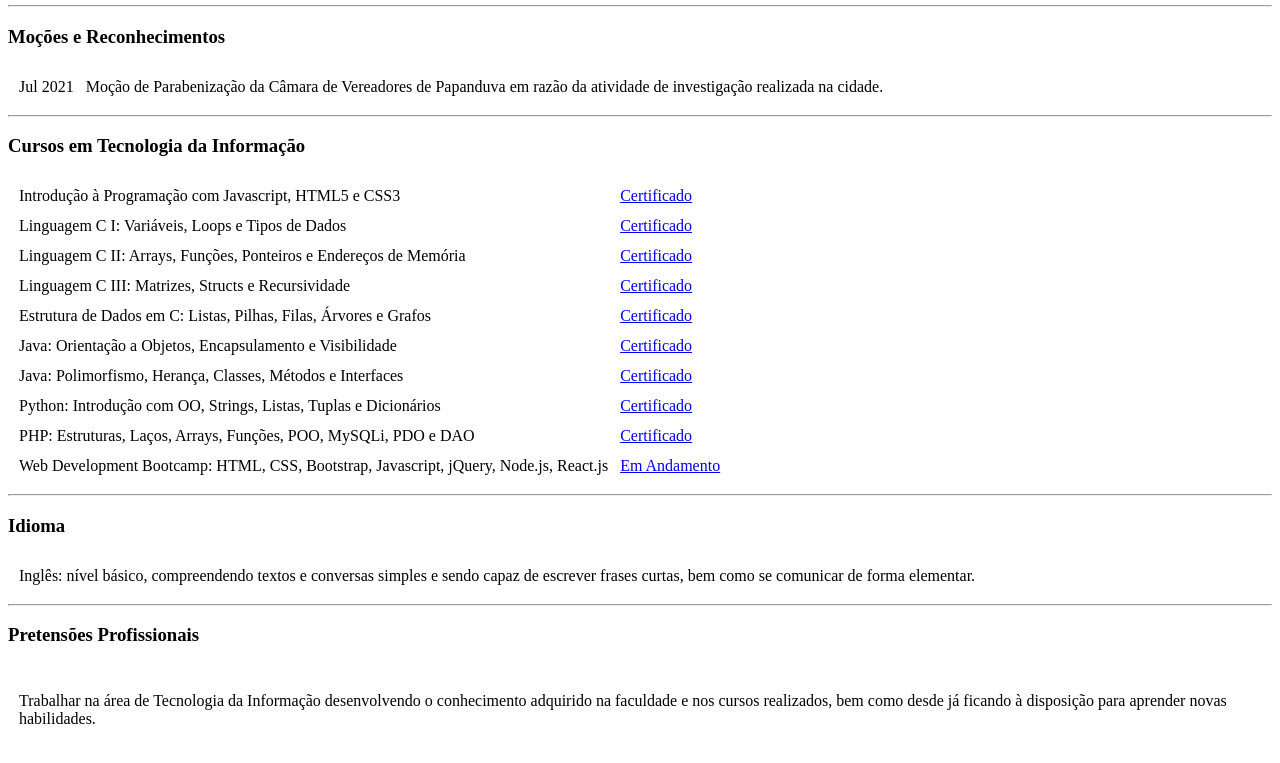
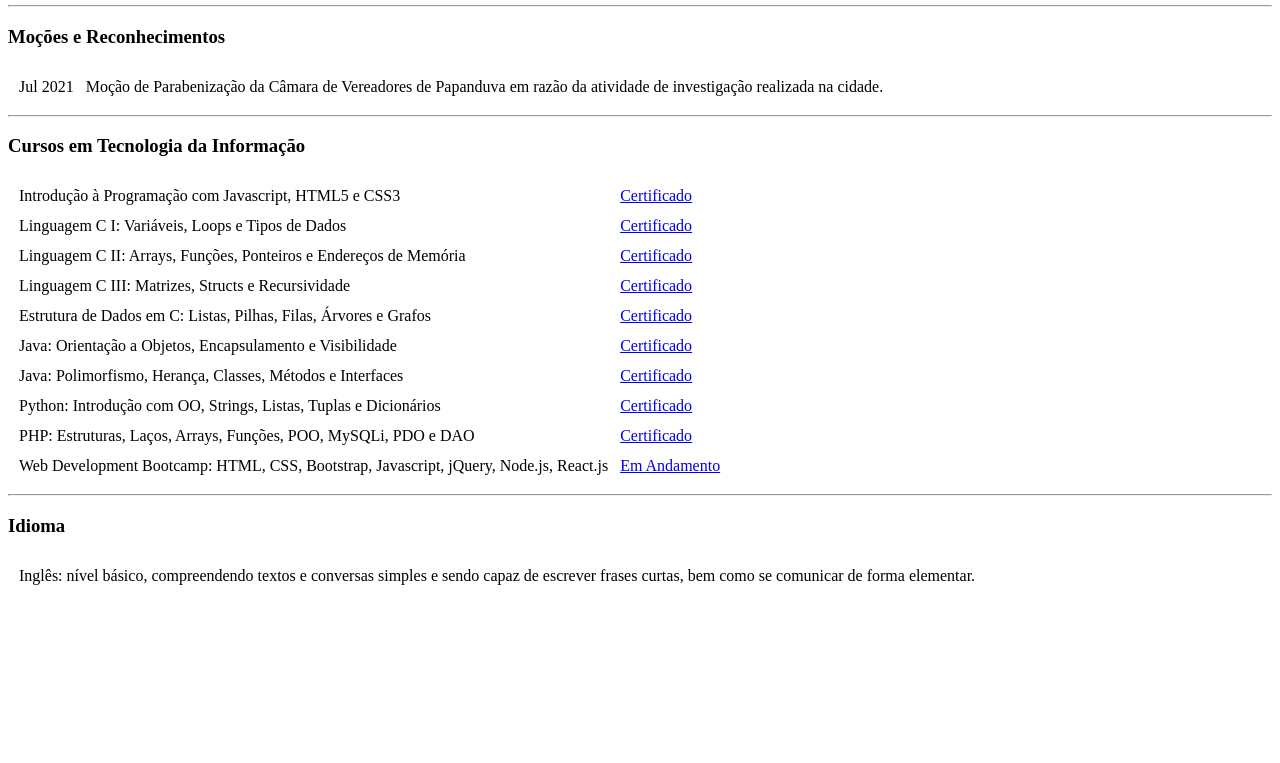
Before and after one commit to rudnikleandro/curriculum, a plain HTML site: page index.html in a window 1280 px wide. Shown: the part 883-1646 px from the top of the page. After the commit the page ends 1487 px from the top, so only its background shows below. Drawn offline with Linux system fonts and the light colour scheme.

Commit message:
Update index.html

```diff
--- a/index.html
+++ b/index.html
@@ -173,20 +173,5 @@
       </tr>
     </tbody>
   </table>
-  <hr>
-  <h3>Pretensões Profissionais</h3>
-  <table cellspacing="10">
-    <thead>
-    </thead>
-    <tbody>
-      <tr>
-        <td>
-          <p>Trabalhar na área de Tecnologia da Informação desenvolvendo o conhecimento adquirido na faculdade e nos
-            cursos realizados,
-            bem como desde já ficando à disposição para aprender novas habilidades.</p>
-        </td>
-      </tr>
-    </tbody>
-  </table>
 </body>
 </html>
```
